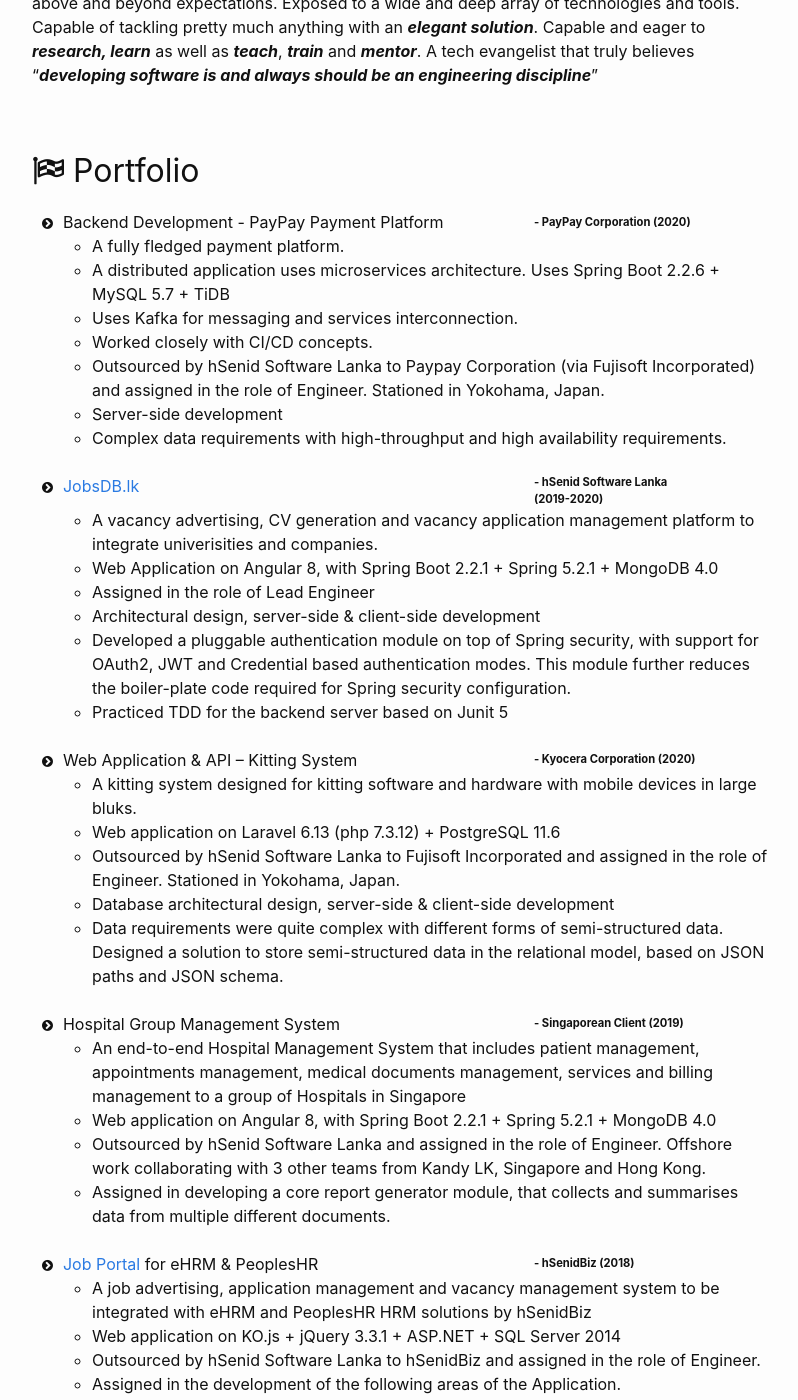
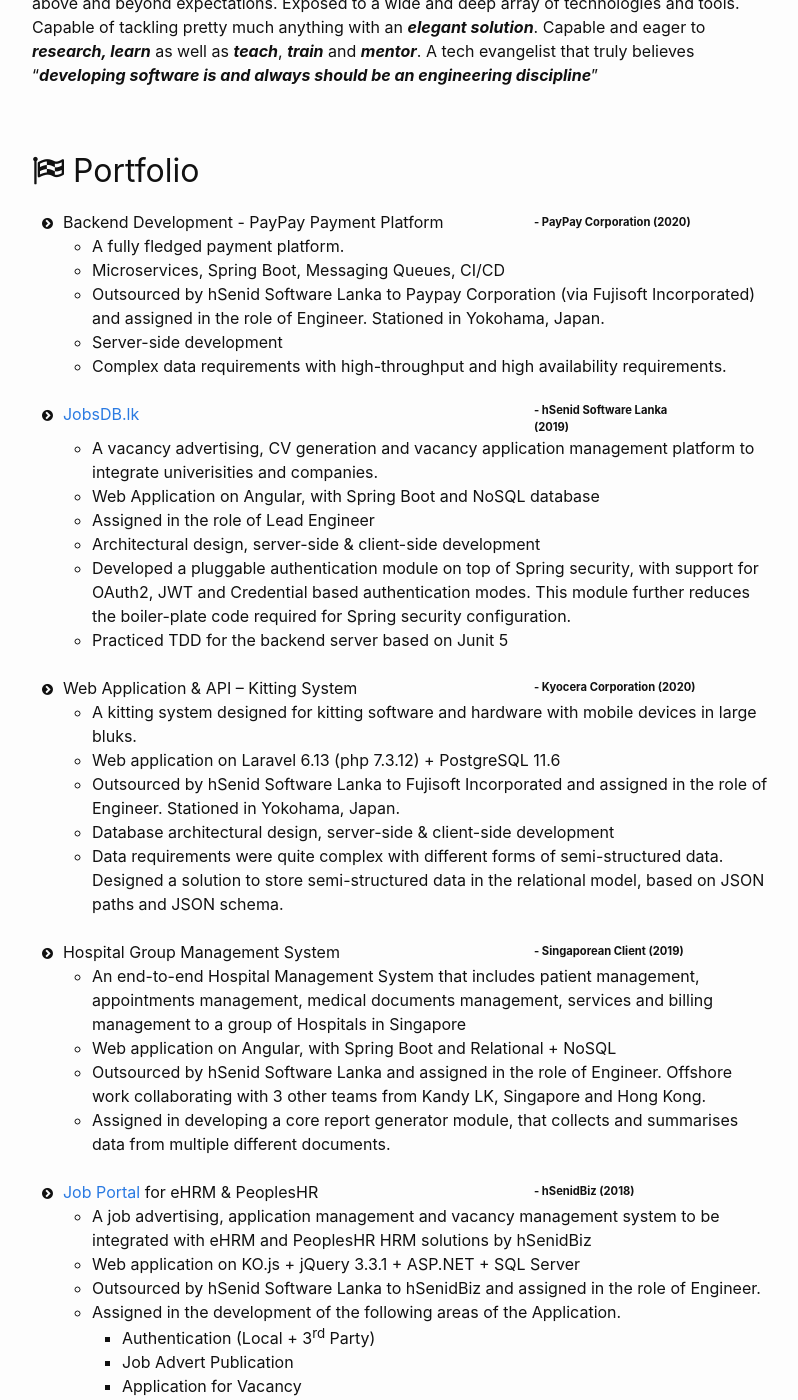
Before and after one commit to 000407/000407.github.io, a Jekyll site: the page built from resume.md, in a window 1280 px wide and 1400 px high, scrolled down 334 px. Shown: the whole window, without its empty margins (238-1036 px from the left). Built offline with Jekyll 4.4.1, drawn with Linux system fonts in a browser that asks for light colours; some of the changed text lies outside the part shown.

Commit message:
Updates to resume

```diff
--- a/_includes/resume/dynamics.html
+++ b/_includes/resume/dynamics.html
@@ -197,7 +197,7 @@
       },
       {
         name: "GUITAR",
-        description: "An awesome companion that let's speak the heart out."
+        description: "An awesome companion that lets speak the heart out."
       },
       {
         name: "READING",
@@ -218,6 +218,10 @@
       {
         name: "TRAVELLING",
         description: "See places and collect memories for that day when..."
+      },
+      {
+        name: "LEARNING",
+        description: "Making use of the millions of unused neurons."
       },
       {
         name: "TEACHING",
--- a/resume.md
+++ b/resume.md
@@ -13,18 +13,16 @@
   - <span class="project-record"><span class="project-title">Backend Development - PayPay Payment Platform</span> <b class="project-client"> - PayPay Corporation (2020)</b></span>
     <ul class="project-brief">
       <li>A fully fledged payment platform.</li>
-      <li>A distributed application uses microservices architecture. Uses Spring Boot 2.2.6 + MySQL 5.7 + TiDB</li>
-      <li>Uses Kafka for messaging and services interconnection.</li>
-      <li>Worked closely with CI/CD concepts.</li>
+      <li>Microservices, Spring Boot, Messaging Queues, CI/CD</li>
       <li>Outsourced by hSenid Software Lanka to Paypay Corporation (via Fujisoft Incorporated) and assigned in the role of Engineer. Stationed in Yokohama, Japan.</li>
       <li>Server-side development</li>
       <li>Complex data requirements with high-throughput and high availability requirements.</li>
     </ul>
 
-  - <span class="project-record"><span class="project-title">[JobsDB.lk](https://jobsdb.lk/)</span> <b class="project-client"> - hSenid Software Lanka (2019-2020)</b></span>
+  - <span class="project-record"><span class="project-title">[JobsDB.lk](https://jobsdb.lk/)</span> <b class="project-client"> - hSenid Software Lanka (2019)</b></span>
     <ul class="project-brief">
       <li>A vacancy advertising, CV generation and vacancy application management platform to integrate univerisities and companies.</li>
-      <li>Web Application on Angular 8, with Spring Boot 2.2.1 + Spring 5.2.1 + MongoDB 4.0</li>
+      <li>Web Application on Angular, with Spring Boot and NoSQL database</li>
       <li>Assigned in the role of Lead Engineer</li>
       <li>Architectural design, server-side & client-side development</li>
       <li>Developed a pluggable authentication module on top of Spring security, with support for OAuth2, JWT and Credential based authentication modes. This module further reduces the boiler-plate code required for Spring security configuration.</li>
@@ -43,7 +41,7 @@
   - <span class="project-record"><span class="project-title">Hospital Group Management System</span> <b class="project-client"> - Singaporean Client (2019)<b></b>
     <ul class="project-brief">
       <li>An end-to-end Hospital Management System that includes patient management, appointments management, medical documents management, services and billing management to a group of Hospitals in Singapore</li>
-      <li>Web application on Angular 8, with Spring Boot 2.2.1 + Spring 5.2.1 + MongoDB 4.0</li>
+      <li>Web application on Angular, with Spring Boot and Relational + NoSQL</li>
       <li>Outsourced by hSenid Software Lanka and assigned in the role of Engineer. Offshore work collaborating with 3 other teams from Kandy LK, Singapore and Hong Kong.</li>
       <li>Assigned in developing a core report generator module, that collects and summarises data from multiple different documents.</li>
     </ul>
@@ -51,7 +49,7 @@
   - <span class="project-record"><span class="project-title">[Job Portal](https://hsenidjobportal.peopleshr.com) for eHRM & PeoplesHR</span> <b class="project-client"> - hSenidBiz (2018)<b/></b>
     <ul class="project-brief">
       <li>A job advertising, application management and vacancy management system to be integrated with eHRM and PeoplesHR HRM solutions by hSenidBiz</li>
-      <li>Web application on KO.js + jQuery 3.3.1 + ASP.NET + SQL Server 2014</li>
+      <li>Web application on KO.js + jQuery 3.3.1 + ASP.NET + SQL Server</li>
       <li>Outsourced by hSenid Software Lanka to hSenidBiz and assigned in the role of Engineer.</li>
       <li>Assigned in the development of the following areas of the Application.</li>
       <ul>
```
Also changed, not shown: other parts of resume.md (+2 -2 lines).
